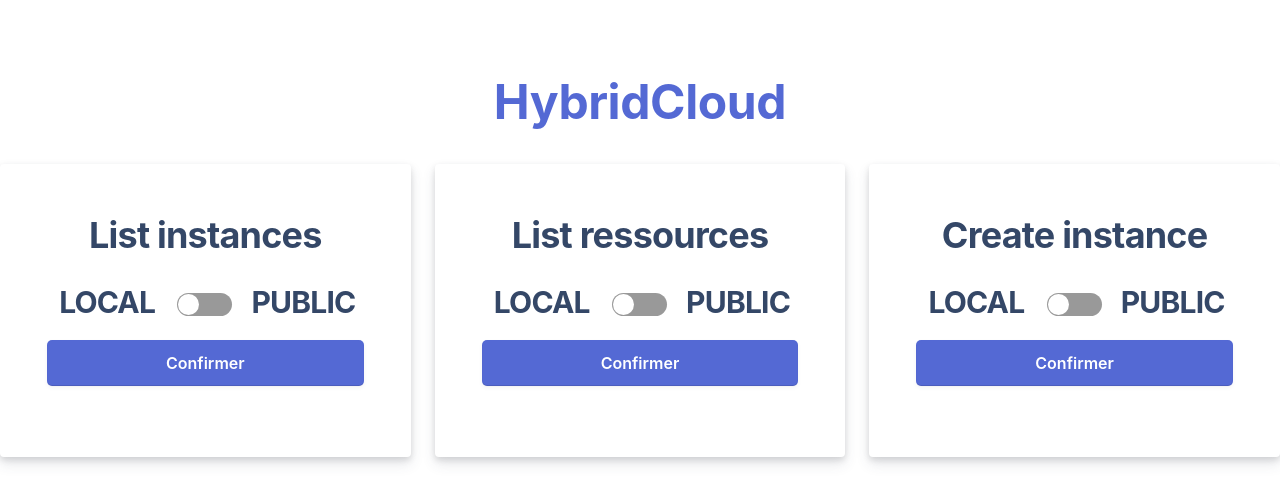
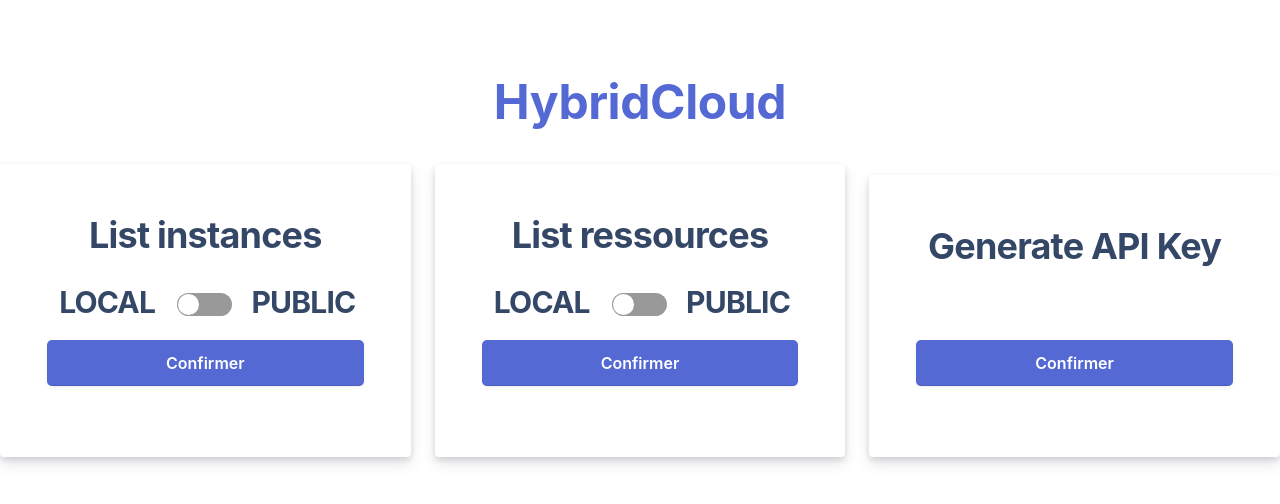
Before and after one commit to PAPAMICA/python-OpenStack-HybridCloud, a Flask app: page / in a window 1280 px wide. Shown: the top 504 px of the page. Run offline with Flask 2, Linux system fonts and the light colour scheme; some libraries are stand-ins or nearby versions.

Commit message:
Test HTML

```diff
--- a/templates/index.html
+++ b/templates/index.html
@@ -77,21 +77,17 @@
                 <div class="column-3">
                   <div class="formbg">
                     <div class="formbg-inner padding-horizontal--48">
-                      <span class="padding-bottom--15"><h2 class="center">Create instance</h2></span>
+                      <span class="padding-bottom--15"><h2 class="center">Generate API Key</h2></span>
                       <form id="stripe-login" method="post">
                         <div class="row">
-                          <div class="column-3 cote">
-                            <h3 class="center">LOCAL</h3>
+                          <div class="field padding-bottom--24">
+
+                            {% if api_key %}
+                            <label for="cloud">Your API Key</label>
+                            <input type="text" value="{{ api_key }}" readonly="readonly"/>
+                            {% endif %}
                           </div>
-                          <div class="column-3 milieux">
-                            <div class="switch">
-                              <input type="checkbox" name="cloud" id="checkbox3">
-                              <label for="checkbox3"></label>
-                            </div>
-                          </div>
-                          <div class="column-3 cote">
-                            <h3 class="center">PUBLIC</h3>
-                          </div>
+                          <div class="field padding-bottom--24">
                         </div>
 
                         <div class="field padding-bottom--24">
```
